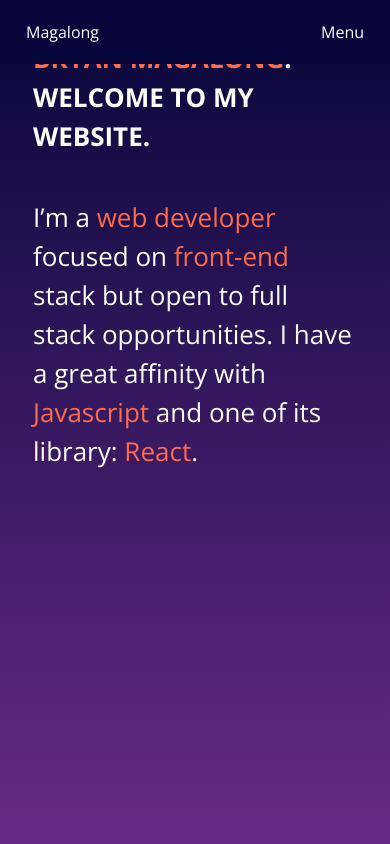
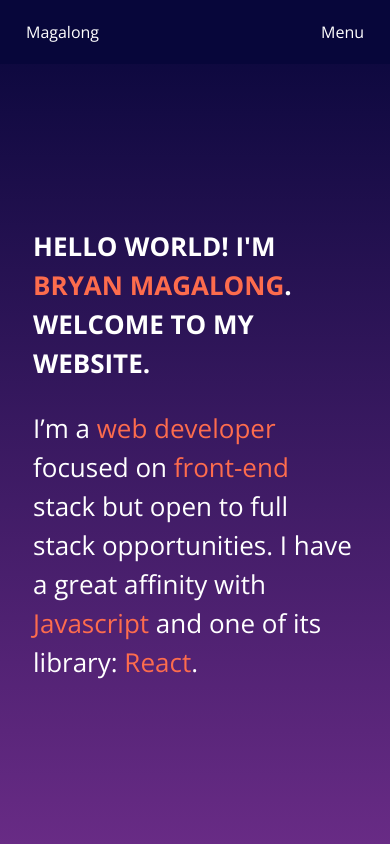
Before and after one commit to bryanmagalong/portfolio, a React (Create React App) app: page / in a window 390 px wide. Shown: the top 844 px of the page. Built offline with nearby package versions, Linux system fonts and the light colour scheme.

Commit message:
feat(Home): update content responsive behavior

```diff
--- a/src/components/ContentWrapper.js
+++ b/src/components/ContentWrapper.js
@@ -1,7 +1,7 @@
 import React from 'react';
 
 const ContentWrapper = ({ children }) => (
-  <div className="bg-gradient-to-b from-primary-dark to-primary-light min-h-screen px-sm lg:px-lg">
+  <div className="bg-gradient-to-b from-primary-dark to-primary-light min-h-screen px-sm lg:px-lg flex flex-col justify-center">
     {children}
   </div>
 );
--- a/src/components/Home/index.js
+++ b/src/components/Home/index.js
@@ -2,21 +2,30 @@ import React from 'react';
 import homePic from './../../assets/home-pic-1.svg';
 
 const Home = () => (
-  <div className="pt-home-top pb-home-bottom">
-    <div className="text-white">
-      <p className="text-lg font-bold uppercase">
+  <div className="pt-16 lg:flex lg:gap-x-50">
+    <div className="text-white flex flex-col justify-center gap-y-26">
+      <p className="text-lg lg:text-xl font-bold uppercase">
         Hello world! I'm <span className="text-secondary">Bryan Magalong</span>.
         Welcome to my website.
       </p>
-      <p className="text-lg mt-26">
-        I’m a <span className="text-secondary">web developer</span> focused on{' '}
-        <span className="text-secondary">front-end</span> stack but open to full
-        stack opportunities. I have a great affinity with{' '}
-        <span className="text-secondary">Javascript</span> and one of its
-        library: <span className="text-secondary">React</span>.
-      </p>
+      <div className="grid md:grid-cols-3 xl:grid-cols-1">
+        <div className="md:col-span-2 md:flex md:items-center">
+          <p className="text-lg">
+            I’m a <span className="text-secondary">web developer</span> focused
+            on <span className="text-secondary">front-end</span> stack but open
+            to full stack opportunities. I have a great affinity with{' '}
+            <span className="text-secondary">Javascript</span> and one of its
+            library: <span className="text-secondary">React</span>.
+          </p>
+        </div>
+        <div className="hidden md:block xl:hidden">
+          <img src={homePic} alt="home" />
+        </div>
+      </div>
     </div>
-    <img src={homePic} className="hidden lg:block" alt="home" />
+    <div className="hidden xl:block xl:flex xl:items-center">
+      <img src={homePic} alt="home" />
+    </div>
   </div>
 );
 
```
